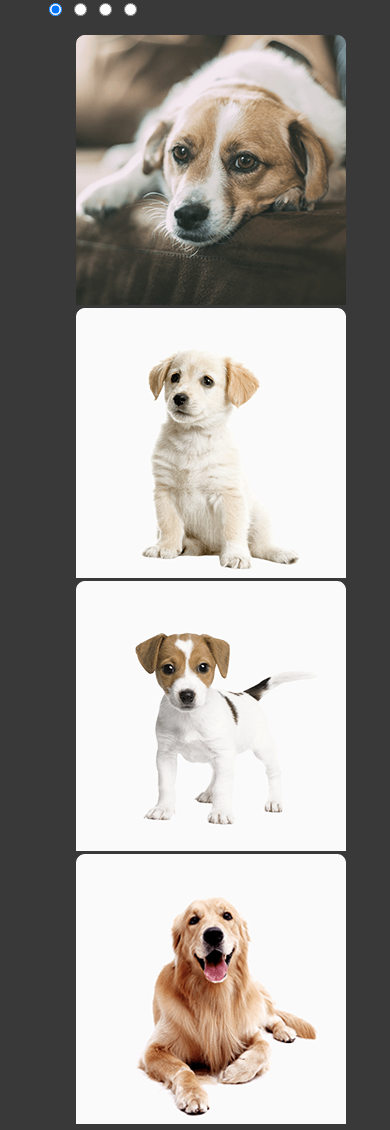
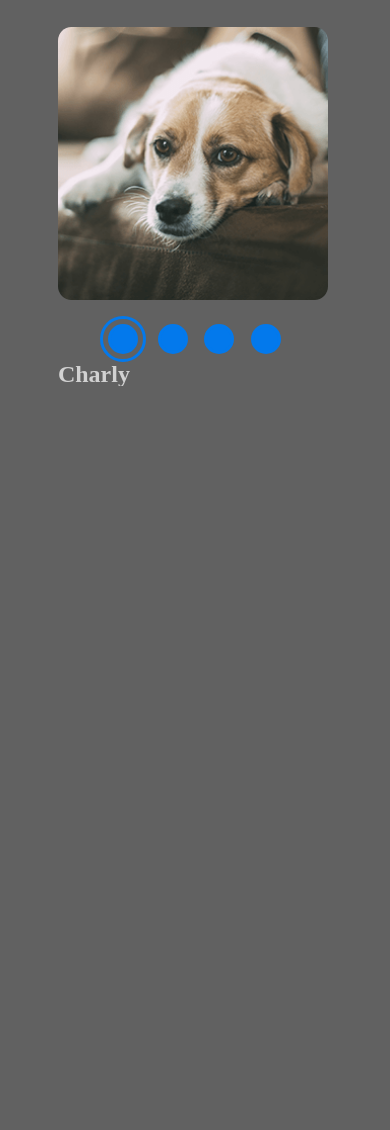
Before and after one commit to Anton-Osip/cssMemeSlider, a plain HTML site: page index.html in a window 390 px wide. Shown: the top 1130 px of the page. After the commit the page ends 844 px from the top, so only its background shows below. Drawn offline with Linux system fonts and the light colour scheme.

Commit message:
fix: change styles in css (Tue, Sep 17, 2024 04:50:12 PM)

```diff
--- a/styles.css
+++ b/styles.css
@@ -1,123 +1,231 @@
-.main {
-	background-color: #393939;
-	min-height: 100lvh;
-	height: 100%;
-	display: flex;
-	align-items: center;
-	justify-content: center;
-}
-.container {
-	margin: 0 auto;
-	width: calc(100% - 4em);
-	padding: 1em;
-	display: grid;
-	grid-template-columns: 2fr 1fr;
-	grid-template-rows: 2fr auto;
-	gap: 1em;
+html {
+    font-size: 100%;
+    scroll-behavior: smooth;
+    box-sizing: border-box;
 }
 
-.slider__wrapper {
+body {
+    width: 99%;
+    background: rgb(97, 97, 97);
+    margin: 0;
+}
+
+.main {
+    max-width: 100%;
+    margin: 0 auto;
+    padding-top: 2%;
+    padding-bottom: 2%;
+}
+
+.wrapper {
+    max-width: 100%;
+}
+
+.input {
+    visibility: hidden;
+}
+
+.container {
+    max-width: 70%;
+    max-height: 80vh;
+    margin: auto;
+    border-radius: 5%;
     overflow: hidden;
 }
-.slider__row {
+
+.list {
     display: flex;
-	transition: 0.5s ease;
+    width: 400%;
+    /* height: 60%; */
 }
-.slider__image {
-	display: flex;
-	align-items: center;
-	justify-content: center;
-	grid-column: 1/3;
+
+.image {
+    width: 100%;
+    transition: all 2s ease-in-out;
+}
+
+.image img {
     width: 100%;
     height: 100%;
+    object-fit: cover;
+    box-sizing: border-box;
 }
-.slider__wrapper-image {
-	width: 50%;
-	border-radius: 2em;
+
+.block {
+    display: flex;
+    width: 70%;
+    margin: 2% auto;
 }
-.slider__row-image {
-	width: 100em;
+
+.title {
+    width: 70%;
+    overflow: hidden;
 }
-.slider__item-image {
-	width: 25em;
-	aspect-ratio: 1/1;
-}
-.image {
-	width: 100%;
-	aspect-ratio: 1/1;
-}
-.slider__text {
-	grid-column: 1/2;
-	grid-row: 2/3;
-	width: 100%;
-}
-.slider__wrapper-text {
-	max-width: 50vw;
-}
-.slider__row-text {
-	width: 100em;
+
+.title__text {
+    width: 500%;
+    display: flex;
+    align-items: flex-start;
 }
 
 .text {
     width: 100%;
-	font-size: 20px;
-	color: aliceblue;
-}
-.pagination__list {
+    transition: all 2s ease-in-out;
     display: flex;
-	align-items: center;
-	justify-content: space-around;
+    justify-content: flex-start;
+    align-self: self-start;
+    font-size: 2rem;
+    font-weight: 700;
+    color: rgb(209, 209, 209);
+    overflow: hidden;
 }
 
-.pagination__item {
-	width: 2em;
-	height: 2em;
-	padding: 1em;
-	cursor: pointer;
-}
-.pagination__item > .control {
-	width: 100%;
-	height: 100%;
-	border-radius: 100%;
-	background-color: #02c2fc;
-	border: 0.1em solid #02c2fc;
-	transition: 0.5s ease;
+.controls {
+    width: 30%;
+    display: flex;
+    flex-direction: row;
+    justify-content: space-around;
+    align-items: center;
+    gap: 0.4rem;
 }
 
-.pagination__item:hover > .control {
-	background-color: #ffffff;
-	border: 0.1em solid #ffffff;
+.control {
+    width: 2.5rem;
+    height: 2.5rem;
+    cursor: pointer;
+    border-radius: 50%;
+    display: flex;
+    justify-content: center;
+    align-items: center;
+
 }
-.pagination__item.pagination__item--active > .control {
-	background-color: transparent;
-	border: 0.1em solid #02c2fc;
+
+.control:hover > .dot {
+    border: 0.1rem solid rgb(209, 209, 209);
+    background-color: #fff;
+    transition: 0.5s;
 }
-.pagination__item.pagination__item--active:hover > .control {
-	background-color: transparent;
-	border: 0.1em solid #ffffff;
-}
-.pagination__item:active > .control {
+
+.control:active > .dot {
     transform: scale(0.9);
 }
 
-@media (max-width: 724px) {
-	.container {
-		grid-template-columns: 100%;
-		grid-template-rows: auto auto auto;
+
+
+
+
+.dot {
+    width: 1.5rem;
+    height: 1.5rem;
+    background: rgb(3, 121, 236);
+    border: 0.2rem solid rgb(3, 121, 236);
+    border-radius: 50%;
 }
-	.slider__image {
-		grid-column: 1/2;
-		grid-row: 1/2;
+
+#switch-1:checked ~ .block .controls .control_1 {
+    background-color: transparent;
+    border: 0.2rem solid rgb(3, 121, 236);
 }
-	.pagination__list {
-		grid-column: 1/2;
-		grid-row: 2/3;
+
+#switch-2:checked ~ .block .controls .control_2 {
+    background-color: transparent;
+     border: 0.2rem solid rgb(3, 121, 236);
 }
-	.slider__text {
-		grid-column: 1/2;
-		grid-row: 3/4;
+
+#switch-3:checked ~ .block .controls .control_3 {
+    background-color: transparent;
+     border: 0.2rem solid rgb(3, 121, 236);
 }
-	.slider__wrapper-text {
-		max-width: 100%;
+
+#switch-4:checked ~ .block .controls .control_4 {
+    background-color: transparent;
+     border: 0.2rem solid rgb(3, 121, 236);
+}
+
+
+#switch-1:checked ~ .block .controls .dot_1:hover {
+    background-color: transparent;
+     border: 0.2rem solid rgb(3, 121, 236);
+}
+
+#switch-2:checked ~ .block .controls .dot_2:hover {
+    background-color: transparent;
+     border: 0.2rem solid rgb(3, 121, 236);
+}
+
+#switch-3:checked ~ .block .controls .dot_3:hover {
+    background-color: transparent;
+     border: 0.2rem solid rgb(3, 121, 236);
+}
+
+#switch-4:checked ~ .block .controls .dot_4:hover {
+    background-color: transparent;
+     border: 0.2rem solid rgb(3, 121, 236);
+}
+
+
+#switch-1:checked ~ .container .list,
+#switch-1:checked ~ .block .title .title__text {
+    transform: translateX(0);
+    transition: 1.5s;
+}
+
+#switch-2:checked ~ .container .list,
+#switch-2:checked ~ .block .title .title__text {
+    transform: translateX(-25%);
+    transition: 1.5s;
+}
+
+#switch-3:checked ~ .container .list,
+#switch-3:checked ~ .block .title .title__text {
+    transform: translateX(-50%);
+    transition: 1.5s;
+}
+
+#switch-4:checked ~ .container .list,
+#switch-4:checked ~ .block .title .title__text {
+    transform: translateX(-75%);
+    transition: 1.5s;
+}
+
+
+@media screen and (max-width: 1188px) {
+    .text {
+        width: 100%;
+        font-size: 1.7rem;
+
     }
 }
+
+@media screen and (max-width: 1090px) {
+    .text {
+        font-size: 1.5rem;
+    }
+}
+
+@media screen and (max-width: 960px) {
+    .block {
+        width: 100%;
+        margin: 1rem auto;
+        flex-direction: column-reverse;
+        align-items: center;
+        justify-content: center;
+    }
+
+    .controls {
+        width: 50%;
+        justify-content: center;
+        margin: auto;
+    }
+
+    .text {
+        display: inline-block;
+        text-align: left;
+    }
+}
+
+@media screen and (max-width: 460px) {
+    .controls {
+        width: 80%;
+    }
+}
```
Lines whose indentation alone changed are shown as unchanged.
